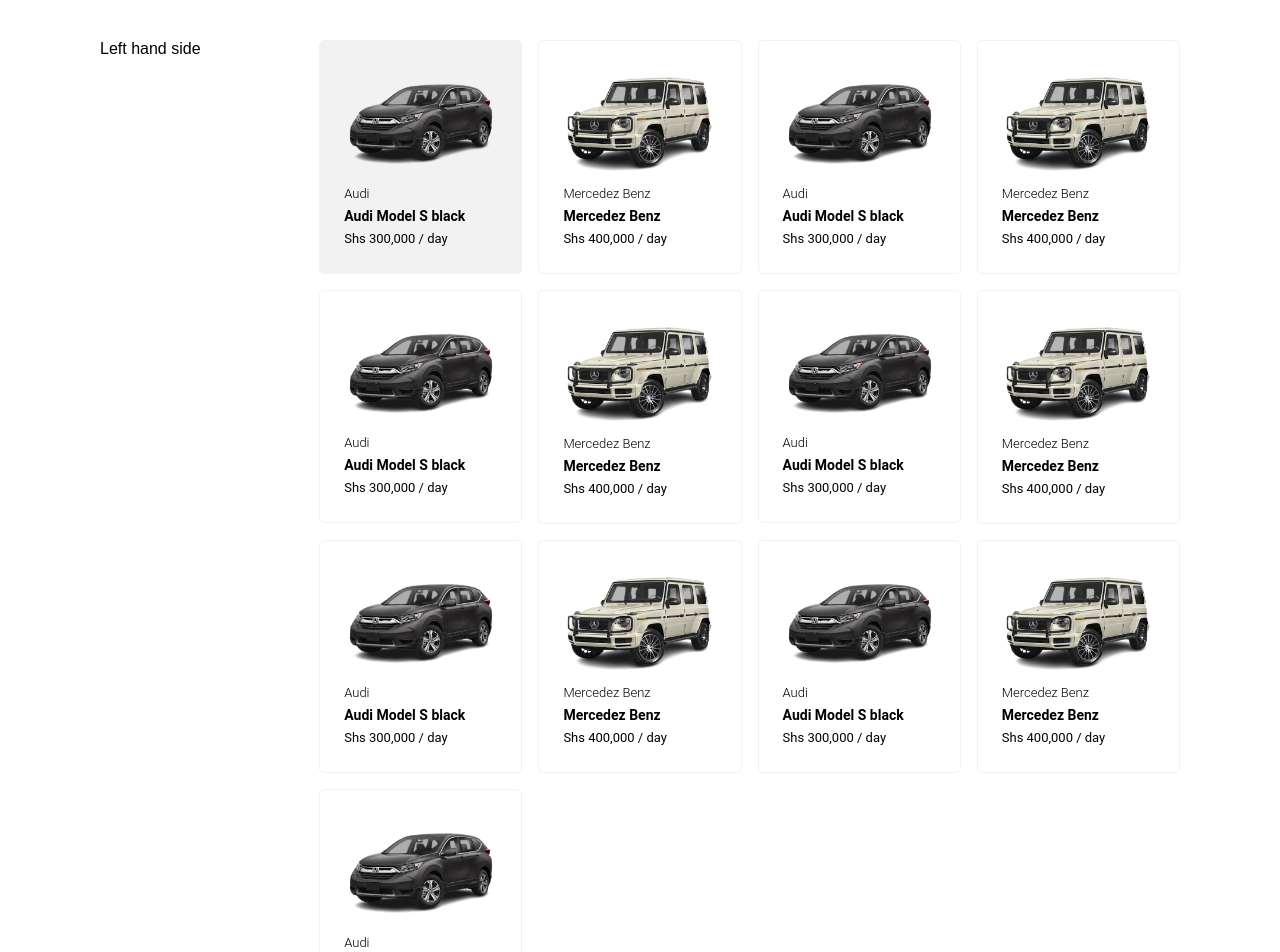
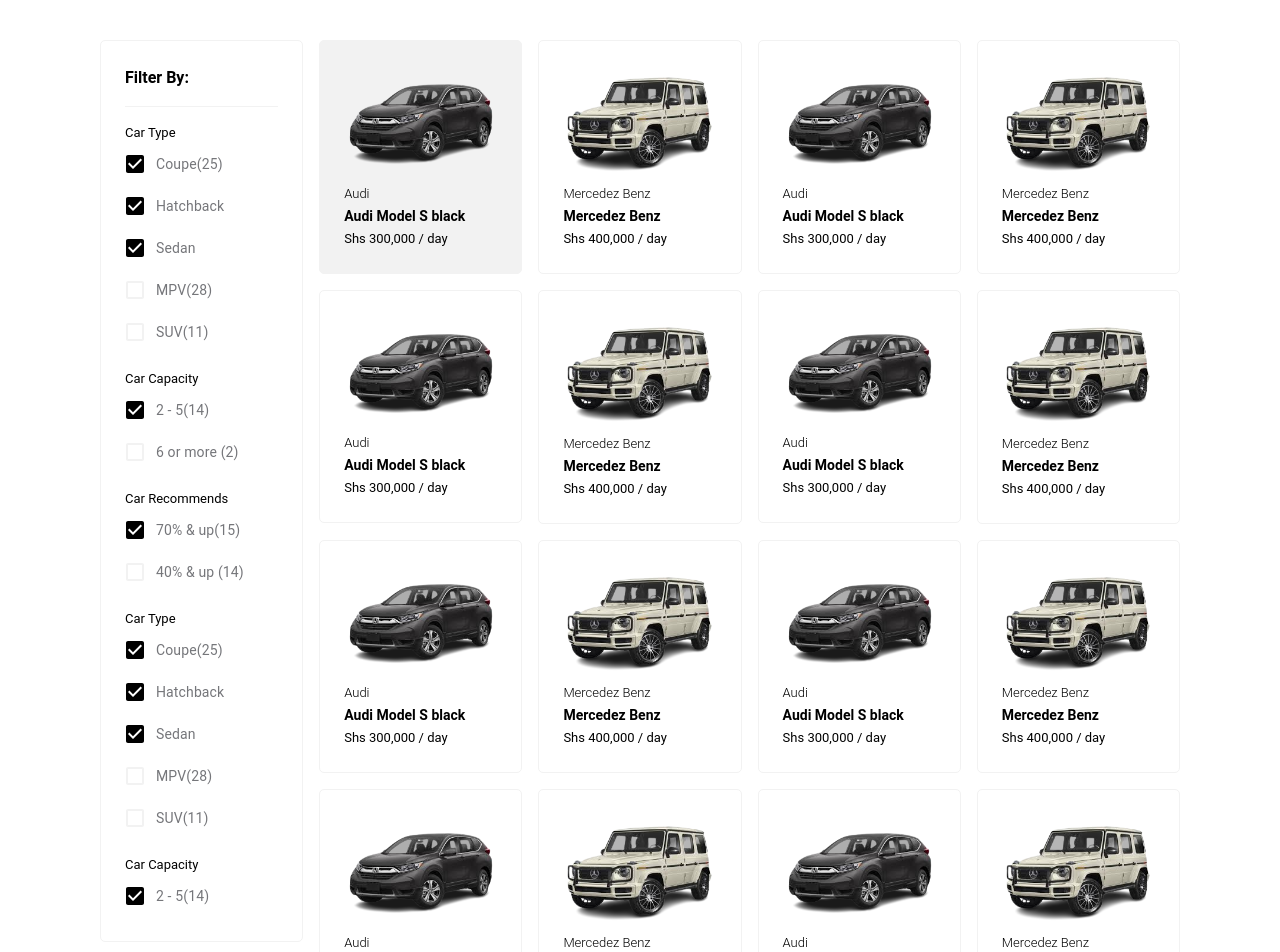
Before and after one commit to OdongAlican/carhire, a Next.js app: page /allrental in a window 1280 px wide. Shown: the part 500-1452 px from the top of the page. Built offline with nearby package versions, Linux system fonts and the light colour scheme.

Commit message:
update page layout

```diff
--- a/src/app/components/FilterBy.tsx
+++ b/src/app/components/FilterBy.tsx
@@ -1,4 +1,11 @@
-import { Box, Grid, Typography } from '@mui/material'
+import {
+    Box,
+    Checkbox,
+    FormControlLabel,
+    FormGroup,
+    Grid,
+    Typography
+} from '@mui/material'
 import React from 'react'
 import PopularOne from "../../assets/images/popularOne.png";
 import PopularTwo from "../../assets/images/PopularTwo.png";
@@ -10,6 +17,11 @@
     price: string;
     image: any;
     index: string | number
+}
+
+interface ICheckboxComponent {
+    defaultChecked: boolean
+    text: string
 }
 
 const PopularItem = ({ header, model, price, image, index }: IPopularItem) => (
@@ -47,6 +59,26 @@
     </Grid>
 )
 
+const CheckboxComponent = ({ defaultChecked, text }: ICheckboxComponent) => {
+    return (
+        <FormControlLabel
+            control={
+                <Checkbox sx={{
+                    cursor: "pointer",
+                    color: "#F2F2F2",
+                    my: 0,
+                    '&.Mui-checked': { color: "#000" }
+                }} defaultChecked={defaultChecked} />
+            }
+            label={<Typography
+                className='poppins'
+                sx={{ color: '#75767A', fontSize: '14px' }}
+            >{text}</Typography>
+            }
+        />
+    )
+}
+
 const FilterBy = () => {
     const cars = [
         { name: "Audi", model: "Audi Model S black", price: "Shs 300,000 / day", image: PopularOne },
@@ -61,15 +93,117 @@
         { name: "Mercedez Benz", model: "Mercedez Benz", price: "Shs 400,000 / day", image: PopularTwo },
         { name: "Audi", model: "Audi Model S black", price: "Shs 300,000 / day", image: PopularOne },
         { name: "Mercedez Benz", model: "Mercedez Benz", price: "Shs 400,000 / day", image: PopularTwo },
-        { name: "Audi", model: "Audi Model S black", price: "Shs 300,000 / day", image: PopularOne }
+        { name: "Audi", model: "Audi Model S black", price: "Shs 300,000 / day", image: PopularOne },
+        { name: "Mercedez Benz", model: "Mercedez Benz", price: "Shs 400,000 / day", image: PopularTwo },
+        { name: "Audi", model: "Audi Model S black", price: "Shs 300,000 / day", image: PopularOne },
+        { name: "Mercedez Benz", model: "Mercedez Benz", price: "Shs 400,000 / day", image: PopularTwo },
+        { name: "Audi", model: "Audi Model S black", price: "Shs 300,000 / day", image: PopularOne },
+        { name: "Mercedez Benz", model: "Mercedez Benz", price: "Shs 400,000 / day", image: PopularTwo }
     ]
 
     return (
 
         <Grid container xs={12} py={6} mb={6} item>
             <Grid container item xs={12} py={0} spacing={2} >
-                <Grid item xs={2.4}>
-                    Left hand side
+                <Grid
+                    container
+                    item xs={2.4}>
+                    <Grid sx={{ borderRadius: "5px" }} item xs={12}>
+                        <Box sx={{
+                            border: "1px solid #F2F2F2",
+                            borderRadius: "5px",
+                            padding: 3
+                        }}>
+                            <Typography className='poppins' sx={{
+                                fontSize: "16px",
+                                fontWeight: 600,
+                                lineHeight: "25px",
+                                letterSpacing: "0em",
+                                borderBottom: "1.5px solid #F2F2F2",
+                                pb: 2
+                            }}>Filter By:</Typography>
+                            <Typography className='poppins'
+                                sx={{
+                                    mt: 2,
+                                    fontSize: "13px",
+                                    fontWeight: 400,
+                                    lineHeight: "20px",
+                                    letterSpacing: "0em",
+                                    textAlign: "left",
+                                }}>Car Type</Typography>
+                            <Box>
+                                <FormGroup>
+                                    <CheckboxComponent defaultChecked={true} text="Coupe(25)" />
+                                    <CheckboxComponent defaultChecked={true} text="Hatchback" />
+                                    <CheckboxComponent defaultChecked={true} text="Sedan" />
+                                    <CheckboxComponent defaultChecked={false} text="MPV(28)" />
+                                    <CheckboxComponent defaultChecked={false} text="SUV(11)" />
+                                </FormGroup>
+                            </Box>
+                            <Typography className='poppins'
+                                sx={{
+                                    mt: 2,
+                                    fontSize: "13px",
+                                    fontWeight: 400,
+                                    lineHeight: "20px",
+                                    letterSpacing: "0em",
+                                    textAlign: "left",
+                                }}>Car Capacity</Typography>
+                            <Box>
+                                <FormGroup>
+                                    <CheckboxComponent defaultChecked={true} text="2 - 5(14)" />
+                                    <CheckboxComponent defaultChecked={false} text="6 or more (2)" />
+                                </FormGroup>
+                            </Box>
+                            <Typography className='poppins'
+                                sx={{
+                                    mt: 2,
+                                    fontSize: "13px",
+                                    fontWeight: 400,
+                                    lineHeight: "20px",
+                                    letterSpacing: "0em",
+                                    textAlign: "left",
+                                }}>Car Recommends</Typography>
+                            <Box>
+                                <FormGroup>
+                                    <CheckboxComponent defaultChecked={true} text="70% & up(15)" />
+                                    <CheckboxComponent defaultChecked={false} text="40% & up (14)" />
+                                </FormGroup>
+                            </Box>
+                            <Typography className='poppins'
+                                sx={{
+                                    mt: 2,
+                                    fontSize: "13px",
+                                    fontWeight: 400,
+                                    lineHeight: "20px",
+                                    letterSpacing: "0em",
+                                    textAlign: "left",
+                                }}>Car Type</Typography>
+                            <Box>
+                                <FormGroup>
+                                    <CheckboxComponent defaultChecked={true} text="Coupe(25)" />
+                                    <CheckboxComponent defaultChecked={true} text="Hatchback" />
+                                    <CheckboxComponent defaultChecked={true} text="Sedan" />
+                                    <CheckboxComponent defaultChecked={false} text="MPV(28)" />
+                                    <CheckboxComponent defaultChecked={false} text="SUV(11)" />
+                                </FormGroup>
+                            </Box>
+                            <Typography className='poppins'
+                                sx={{
+                                    mt: 2,
+                                    fontSize: "13px",
+                                    fontWeight: 400,
+                                    lineHeight: "20px",
+                                    letterSpacing: "0em",
+                                    textAlign: "left",
+                                }}>Car Capacity</Typography>
+                            <Box>
+                                <FormGroup>
+                                    <CheckboxComponent defaultChecked={true} text="2 - 5(14)" />
+                                </FormGroup>
+                            </Box>
+                        </Box>
+                    </Grid>
                 </Grid>
                 <Grid container item xs={9.6} spacing={2}>
                     {cars.map((car, index) => (
```
